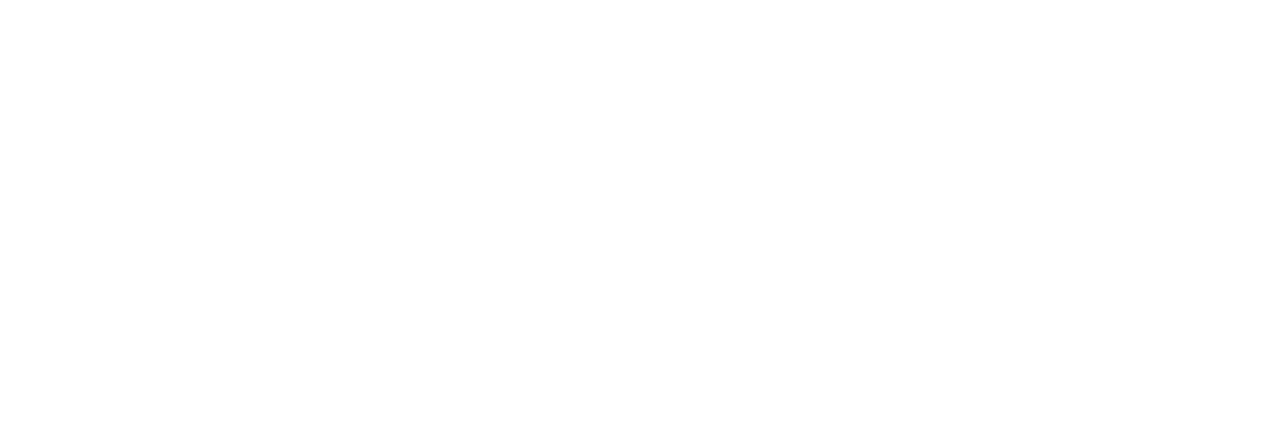
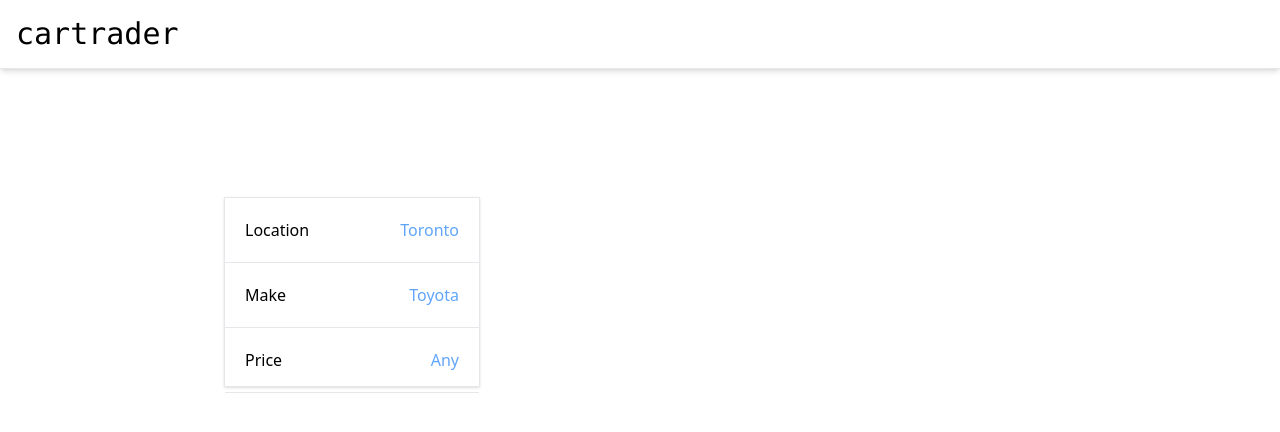
Before and after one commit to Siffersari/scaling-funicular, a Nuxt app: page / in a window 1280 px wide. Shown: the top 432 px of the page. Built offline with nearby package versions, Linux system fonts and the light colour scheme.

Commit message:
Building the sidebar

```diff
--- a/app.vue
+++ b/app.vue
@@ -1 +1,45 @@
-<template></template>
+<template>
+  <header
+    class="sticky top-0 z-50 flex justify-between items-center space-x-1 border-b bg-white p-4 shadow-md"
+  >
+    <a class="text-3xl font-mono" href="">cartrader</a>
+  </header>
+
+  <!-- CARS PAGE -->
+
+  <div
+    class="mx-auto mt-4 max-w-7xl space-y-4 px-4 xs:px-8 sm:px-10 lg:px-16 pb-16 w-3/4"
+  >
+    <div class="mt-32 flex">
+      <!-- CAR SIDE BAR -->
+      <div class="shadow border w-64 mr-10 z-30 h-[190px]">
+        <div class="p-5 flex justify-between relative cursor-pointer border-b">
+          <h3>Location</h3>
+          <h3 class="text-blue-400 capitalize">Toronto</h3>
+          <!-- <div class="absolute border shadow left-56 p-5 top-1 -m-1 bg-white">
+            <input type="text" class="boder p-1 rounded" />
+            <button class="bg-blue-400 w-full mt-2 rounded text-white p-1">
+              Apply
+            </button>
+          </div> -->
+        </div>
+        <div class="p-5 flex justify-between relative cursor-pointer border-b">
+          <h3>Make</h3>
+          <h3 class="text-blue-400 capitalize">Toyota</h3>
+        </div>
+        <div class="p-5 flex justify-between relative cursor-pointer border-b">
+          <h3>Price</h3>
+          <h3 class="text-blue-400 capitalize">Any</h3>
+        </div>
+      </div>
+
+      <!-- CAR SIDE BAR -->
+
+      <!-- CAR LIST -->
+
+      <!-- CAR LIST -->
+    </div>
+  </div>
+
+  <!-- CARS PAGE -->
+</template>
```
